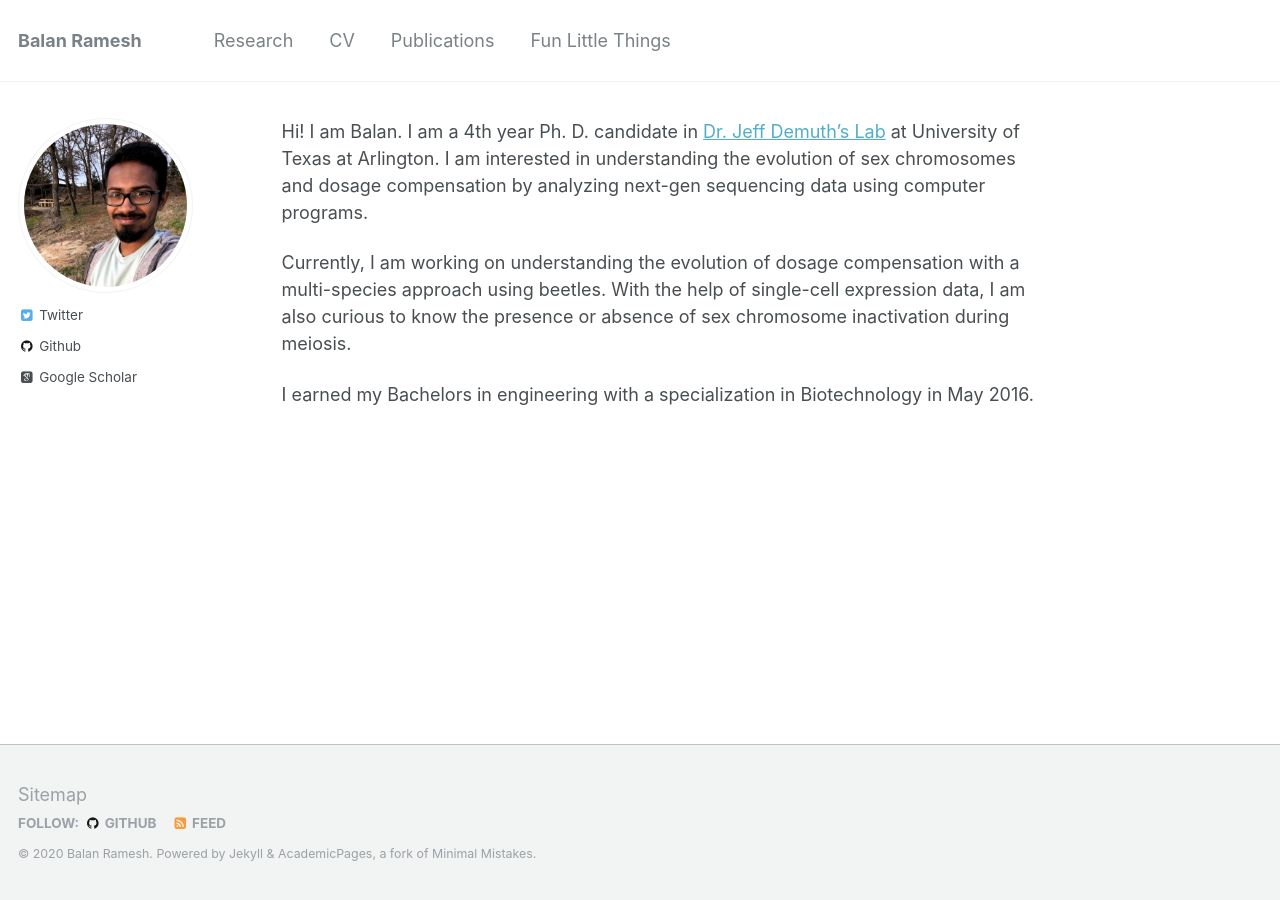
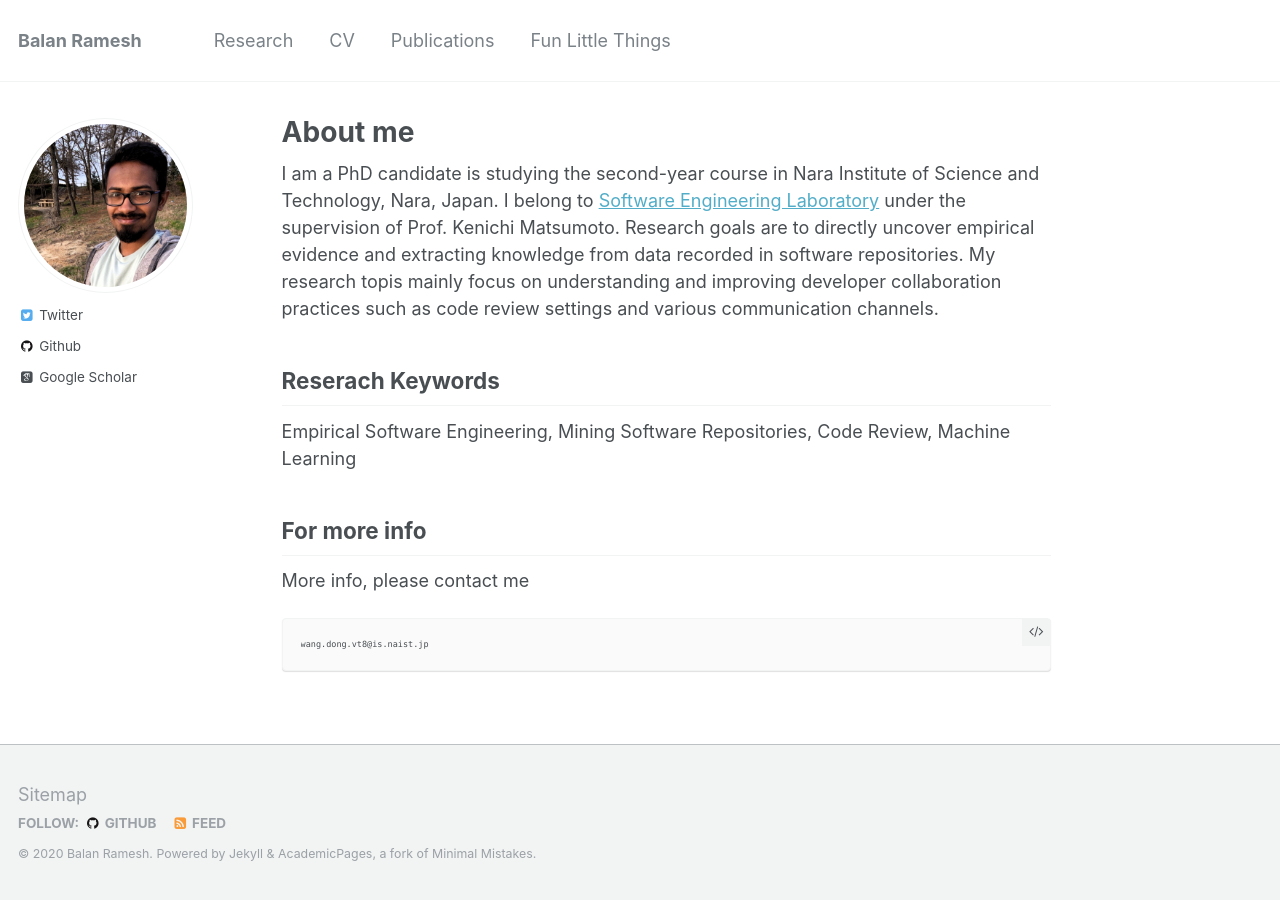
Before and after one commit to tao-xiao/dong-w.github.io, a Jekyll site: the page built from _pages/about.md, in a window 1280 px wide. Built offline with Jekyll 4.4.1, drawn with Linux system fonts in a browser that asks for light colours; some web fonts are replaced.

Commit message:
Add files via upload

````diff
--- a/_pages/about.md
+++ b/_pages/about.md
@@ -1,5 +1,6 @@
 ---
 permalink: /
+title: "About me"
 excerpt: "About me"
 author_profile: true
 redirect_from:
@@ -7,8 +8,15 @@ redirect_from:
   - /about.html
 ---
 
-Hi! I am Balan. I am a 4th year Ph. D. candidate in [Dr. Jeff Demuth's Lab](https://www.uta.edu/faculty/demuth) at University of Texas at Arlington. I am interested in understanding the evolution of sex chromosomes and dosage compensation by analyzing next-gen sequencing data using computer programs.
+I am a PhD candidate is studying the second-year course in Nara Institute of Science and Technology, Nara, Japan. I belong to [Software Engineering Laboratory](https://naist-se.github.io/) under the supervision of Prof. Kenichi Matsumoto. Research goals are to directly uncover empirical evidence and extracting knowledge from data recorded in software repositories. My research topis mainly focus on understanding and improving developer collaboration practices such as code review settings and various communication channels.
 
-Currently, I am working on understanding the evolution of dosage compensation with a multi-species approach using beetles. With the help of single-cell expression data, I am also curious to know the presence or absence of sex chromosome inactivation during meiosis.
+Reserach Keywords
+------
+Empirical Software Engineering, Mining Software Repositories, Code Review, Machine Learning
 
-I earned my Bachelors in engineering with a specialization in Biotechnology in May 2016.
+For more info
+------
+More info, please contact me
+```
+wang.dong.vt8@is.naist.jp
+```
````
